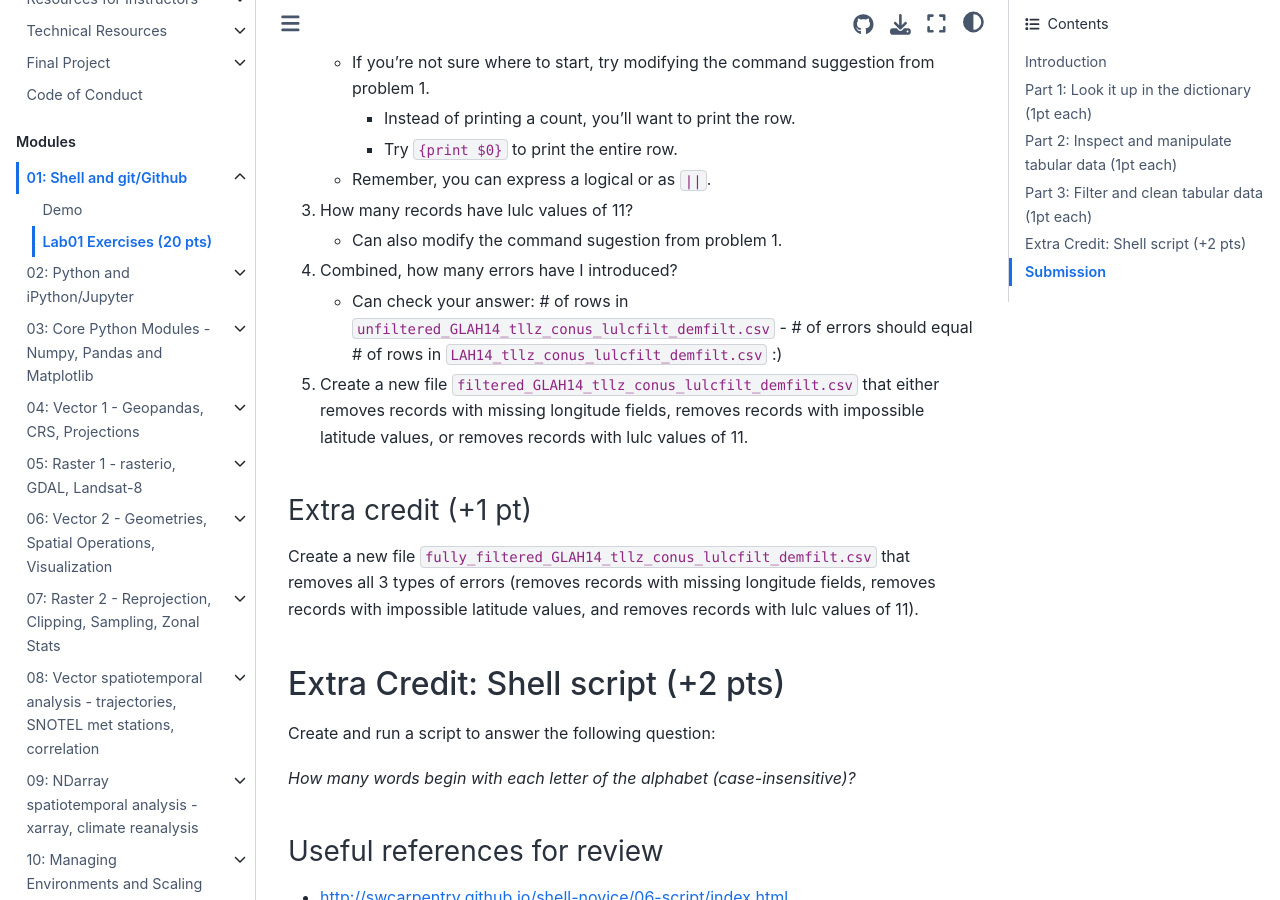
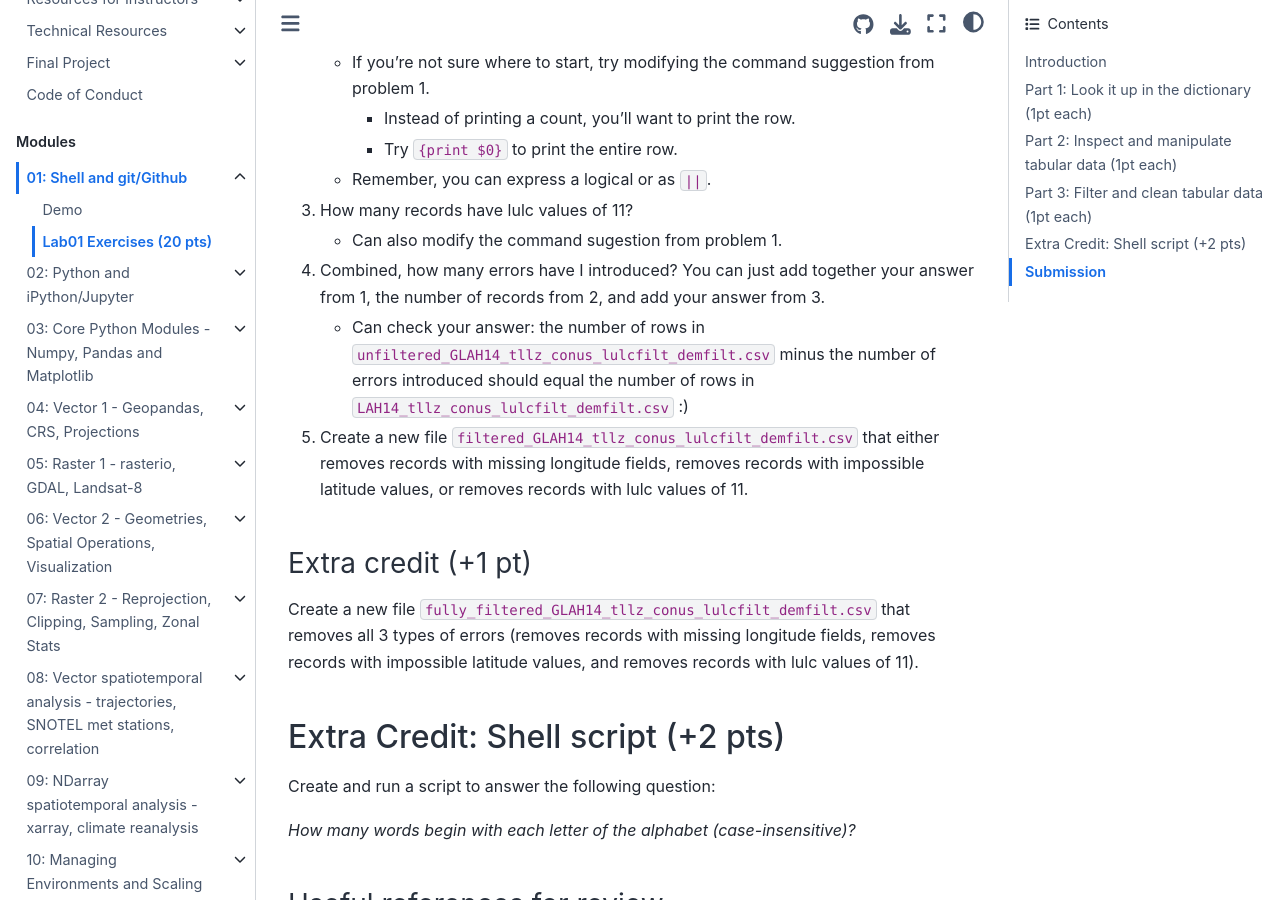
Before and after one commit to UW-GDA/jupyterbook, a Jupyter Book: the page built from book/modules/01_Shell_Github/01_Shell_Github_exercises.md, in a window 1280 px wide and 900 px high, scrolled down 3809 px. Built offline with Jupyter Book 1.0.4 settings and Sphinx 7.4.7 and the Sphinx Book theme 1.1.4, drawn with Linux system fonts in a browser that asks for light colours; pages that are not in the unit, such as notebooks, are missing from menus.

Commit message:
clarify exercise

```diff
--- a/book/modules/01_Shell_Github/01_Shell_Github_exercises.md
+++ b/book/modules/01_Shell_Github/01_Shell_Github_exercises.md
@@ -89,8 +89,8 @@ This csv contains additional rows with missing longitudes, rows with impossible
     - Remember, you can express a logical or as `||`.
 3. How many records have lulc values of 11?
     - Can also modify the command sugestion from problem 1.
-4. Combined, how many errors have I introduced?
-    - Can check your answer: \# of rows in `unfiltered_GLAH14_tllz_conus_lulcfilt_demfilt.csv` - \# of errors should equal \# of rows in `LAH14_tllz_conus_lulcfilt_demfilt.csv` :)
+4. Combined, how many errors have I introduced? You can just add together your answer from 1, the number of records from 2, and add your answer from 3.
+    - Can check your answer: the number of rows in `unfiltered_GLAH14_tllz_conus_lulcfilt_demfilt.csv` minus the number of errors introduced should equal the number of rows in `LAH14_tllz_conus_lulcfilt_demfilt.csv` :)
 5. Create a new file `filtered_GLAH14_tllz_conus_lulcfilt_demfilt.csv` that either removes records with missing longitude fields, removes records with impossible latitude values, or removes records with lulc values of 11.
 
 ### Extra credit (+1 pt)
```
